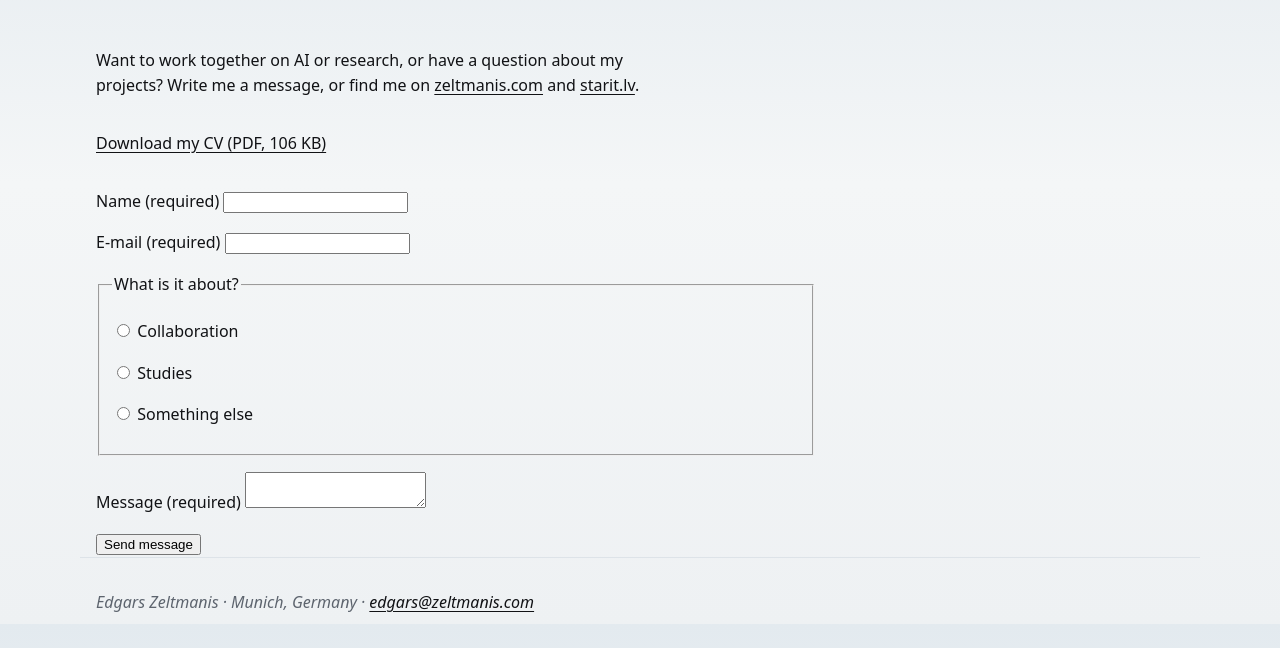
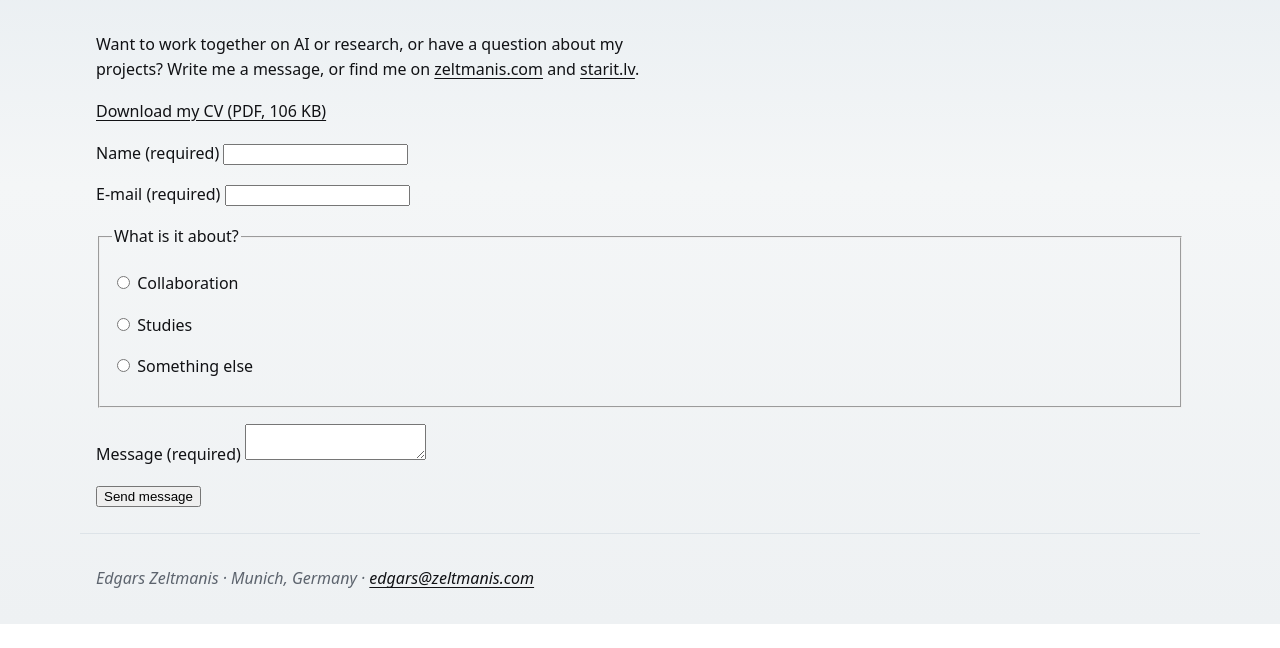
Before and after one commit to zeltmanis/cm501-Edgars, a plain HTML site: page project/contact.html in a window 1280 px wide. Shown: the part 176-824 px from the top of the page. After the commit the page ends 800 px from the top, so only its background shows below. Drawn offline with Linux system fonts and the light colour scheme.

Commit message:
Use the two-column desktop layout only on pages with a picture
Pages without a figure got a stretched third row and an empty right column; :has(> figure) lets the layout follow the content.

```diff
--- a/project/styles.css
+++ b/project/styles.css
@@ -203,7 +203,7 @@ body > footer {
 
 /* Breakpoint 2, desktop (64rem = 1024px): text left, picture right */
 @media (min-width: 64rem) {
-  main {
+  main:has(> figure) {
     display: grid;
     grid-template-columns: 1fr 20rem;
     grid-template-rows: auto auto 1fr;
@@ -211,7 +211,7 @@ body > footer {
     align-items: start;
   }
 
-  main > * {
+  main:has(> figure) > * {
     grid-column: 1;
   }
 
```
